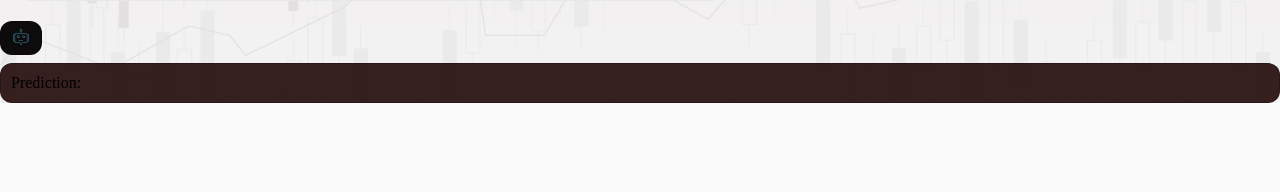
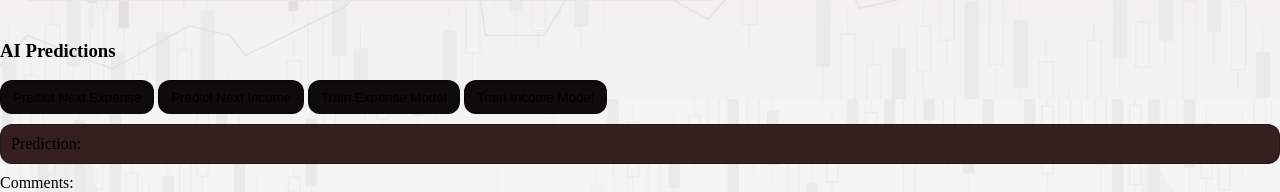
Before and after one commit to gurrajbains/FinanceProject, a Flask app: page / in a window 1280 px wide. Shown: the part 754-946 px from the top of the page. Before the commit the page ends 857 px from the top, so only its background shows below. Run offline with Flask 3, Linux system fonts and the light colour scheme; data that the repository does not hold is empty.

Commit message:
Implemented basic AI comments prediction logic & frontend rendering

```diff
--- a/app.py
+++ b/app.py
@@ -1,3 +1,5 @@
+from pyexpat import features
+
 from flask import Flask, jsonify, render_template, request, redirect, send_file, url_for
 from database import get_connection, init_db, add_transaction, get_all_transactions, delete_all_transactions, export_to_csv, get_summary, search_transactions, sort_transactions
 from templates.ai_model import (
@@ -16,7 +18,14 @@ appp = Flask(__name__)
 
 load_model(expense_model, "expense_model.pt")
 load_model(income_model, "income_model.pt")
+def retrain_models(): #helper fucntion such that
+    X_exp, y_exp = make_expense_training_tensors()
+    if X_exp is not None and y_exp is not None and X_exp.shape[0] >= 5:
+        train_model(expense_model, X_exp, y_exp, "expense_model.pt", epochs=300, lr=0.001)
 
+    X_inc, y_inc = make_income_training_tensors()
+    if X_inc is not None and y_inc is not None and X_inc.shape[0] >= 5:
+        train_model(income_model, X_inc, y_inc, "income_model.pt", epochs=300, lr=0.001)
 
 @appp.route("/api/trainExpenses", methods=["POST"])
 def api_trainExpenses():
@@ -39,9 +48,36 @@ def api_trainIncomes():
     train_model(income_model, X, y, "income_model.pt", epochs=300, lr=0.001)
     return jsonify({"status": "income model trained", "rows_used": int(X.shape[0])})
 
+@appp.route("/api/ai_comments", methods=["GET"])
+def api_ai_comments():
+    conn = get_connection()
+    cursor = conn.cursor()
 
+    cursor.execute("SELECT date, amount FROM finance ORDER BY date DESC LIMIT 4")
+    rows = cursor.fetchall()
+    conn.close()
+
+    if len(rows) < 4: # determiens how many rowsd we need
+        return jsonify({"error": "Not enough data"}), 400
+
+    rows = rows[::-1]
+    amounts = [float(r[1]) for r in rows] # grabs the amounts in the r in rows and then makes a list of thouse in amoutns  a
+    features = [build_features(rows, amounts, 3)] #features are thge last 4 transactions
+    expense_prediction = predict(expense_model, features)[0] * SCALE_AMOUNT
+    income_prediction = predict(income_model, features)[0] * SCALE_AMOUNT    # send the data to income model and then scale it back up to the real amount
+
+    comments = []
+    if (abs(expense_prediction) > income_prediction):
+        comments.append("Your expenses are predicted to be higher than your income. Consider reviewing your spending habits.")
+    else:
+        comments.append("Your income is predicted to be higher than your expenses. Keep up the good work!")
+
+    return jsonify({"comments": comments})
 @appp.route("/api/predict_next_expense", methods=["GET"])
 def predict_next_expense():
+
+
+
     conn = get_connection()
     cursor = conn.cursor()
 
@@ -64,6 +100,7 @@ def predict_next_expense():
 
 @appp.route("/api/predict_next_income", methods=["GET"])
 def predict_next_income():
+
     conn = get_connection()
     cursor = conn.cursor()
 
@@ -114,6 +151,7 @@ def add():
     description = request.form.get("description", "").strip()
 
     add_transaction(name, date, amount, ttype, category, description)
+    retrain_models()
 
     return redirect(url_for("house")) # one its been added go back to home page and update the table with the new rows
 @appp.route("/delete", methods=["POST"])
@@ -222,7 +260,7 @@ def import_csv():
             continue
 
         add_transaction(name, date, amount, ttype, category, description)
-
+        retrain_models()
     return redirect(url_for("house"))
 if(__name__ == '__main__'):
     init_db()
--- a/templates/ai_model.py
+++ b/templates/ai_model.py
@@ -2,6 +2,7 @@ import torch
 import torch.nn as nn
 from datetime import datetime
 from flask import Flask, jsonify
+from database import get_connection
 
 
 SCALE_AMOUNT = 3000.0 # codee has been refactored tyo use two differen t m,doels fo rincom,e and expenses as the nature of the training data is fundermentally different.
--- a/templates/index.html
+++ b/templates/index.html
@@ -544,37 +544,172 @@ fetchDataAndRenderChart2();
 
 </script>
 <div class="ai-card">
-  <button id="ai-predict-btn" type="button">
-  <img src="{{ url_for('static', filename='icons/ai-icon.png') }}"
-       alt="AI Predict"
-       style="width:16px;height:16px;">
-</button>
 
-<div id="ai-result">Prediction:</div>
+  <h3>AI Predictions</h3>
+
+  <button id="ai-predict-expense-btn" type="button">
+    Predict Next Expense
+  </button>
+
+  <button id="ai-predict-income-btn" type="button">
+    Predict Next Income
+  </button>
+
+  <button id="ai-train-expense-btn" type="button">
+    Train Expense Model
+  </button>
+
+  <button id="ai-train-income-btn" type="button">
+    Train Income Model
+  </button>
+
+  <div id="ai-result" style="margin-top:10px;">
+    Prediction:
+  </div>
+   <div id="ai-comments" style="margin-top:10px;">
+    Comments:
+  </div>
+
+</div>
 
 <script>
-document.getElementById("ai-predict-btn").addEventListener("click", async () => {
+
+// Predict expense
+document.getElementById("ai-predict-expense-btn").addEventListener("click", async () => {
+
+  document.getElementById("ai-result").textContent = "Predicting expense...";
+
   try {
+
     const res = await fetch("/api/predict_next_expense");
     const data = await res.json();
 
     if (data.prediction) {
+
       const value = Number(data.prediction[0]).toFixed(2);
 
       document.getElementById("ai-result").textContent =
         "Next expense prediction: $" + value;
 
     } else {
+
       document.getElementById("ai-result").textContent =
         "Prediction error: " + (data.error ?? "Unknown error");
+
     }
 
   } catch (err) {
+
     document.getElementById("ai-result").textContent =
-      "Server error while predicting.";
+      "Server error while predicting expense.";
+
   }
+
 });
+
+
+// Predict income
+document.getElementById("ai-predict-income-btn").addEventListener("click", async () => {
+
+  document.getElementById("ai-result").textContent = "Predicting income...";
+
+  try {
+
+    const res = await fetch("/api/predict_next_income");
+    const data = await res.json();
+
+    if (data.prediction) {
+
+      const value = Number(data.prediction[0]).toFixed(2);
+
+      document.getElementById("ai-result").textContent =
+        "Next income prediction: $" + value;
+
+    } else {
+
+      document.getElementById("ai-result").textContent =
+        "Prediction error: " + (data.error ?? "Unknown error");
+
+    }
+
+  } catch (err) {
+
+    document.getElementById("ai-result").textContent =
+      "Server error while predicting income.";
+
+  }
+
+});
+
+
+// Train expense model
+document.getElementById("ai-train-expense-btn").addEventListener("click", async () => {
+
+  document.getElementById("ai-result").textContent = "Training expense model...";
+
+  try {
+
+    const res = await fetch("/api/trainExpenses", {
+      method: "POST"
+    });
+
+    const data = await res.json();
+
+    document.getElementById("ai-result").textContent =
+      "Expense model: " + (data.status ?? data.error);
+
+  } catch {
+
+    document.getElementById("ai-result").textContent =
+      "Expense training failed.";
+
+  }
+
+});
+document.getElementById("ai-comments").addEventListener("click", async () => {
+
+  document.getElementById("ai-result").textContent = "Generating comments...";
+
+  try {
+
+    const res = await fetch("/api/ai_comments", {
+      method: "GET"
+    });
+
+      const data = await res.json();
+      document.getElementById("ai-comments").textContent =
+        "Comments: " + (data.comments ?? data.error);
+  } catch {
+    document.getElementById("ai-comments").textContent =
+      "Failed to generate comments.";
+  }});
+
+
+// Train income model
+document.getElementById("ai-train-income-btn").addEventListener("click", async () => {
+
+  document.getElementById("ai-result").textContent = "Training income model...";
+
+  try {
+
+    const res = await fetch("/api/trainIncomes", {
+      method: "POST"
+    });
+
+    const data = await res.json();
+
+    document.getElementById("ai-result").textContent =
+      "Income model: " + (data.status ?? data.error);
+
+  } catch {
+
+    document.getElementById("ai-result").textContent =
+      "Income training failed.";
+
+  }
+
+});
+
 </script>
-
 </body>
 </html>
```
Also changed, not shown: 2 other files.
